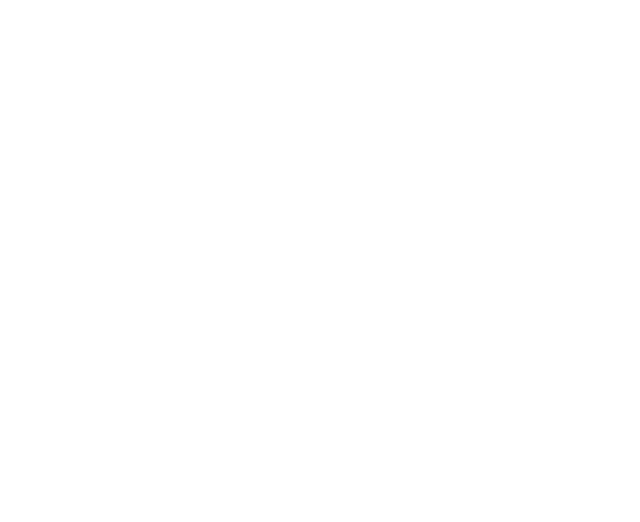
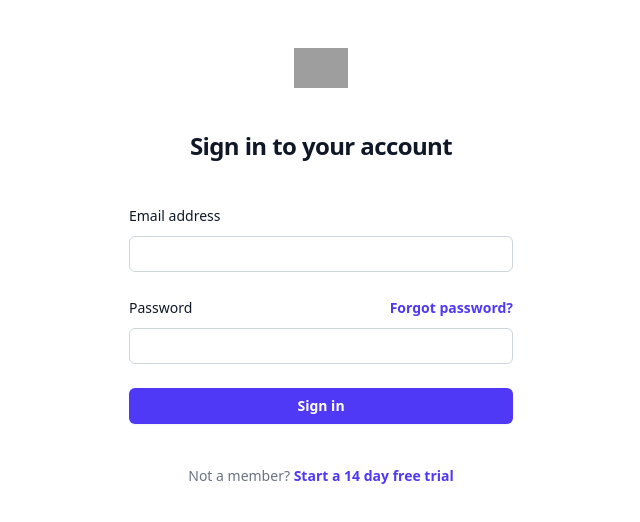
Before and after one commit to Emilia2708/kurs-nuxt-2628maja, a Nuxt app: page / in a window 1280 px wide. Shown: the top 522 px of the page, without its empty margins (319-959 px from the left). Built offline with nearby package versions, Linux system fonts and the light colour scheme; grey boxes are pictures that could not be loaded.

Commit message:
Podłączenie tailwindcss oraz stworzenei elementu komponentu logowania - Formlogin

```diff
--- a/app.vue
+++ b/app.vue
@@ -1,6 +1,4 @@
 <template>
-  <div>
-
-  </div>
+  <FormLogin />
 
 </template>
--- /dev/null
+++ b/assets/css/main.css
@@ -0,0 +1 @@
+@import "tailwindcss";
--- /dev/null
+++ b/components/FormLogin.vue
@@ -0,0 +1,49 @@
+<template>
+  <div class="flex min-h-full flex-col justify-center px-6 py-12 lg:px-8">
+    <div class="sm:mx-auto sm:w-full sm:max-w-sm">
+      <img class="mx-auto h-10 w-auto" src="https://tailwindcss.com/plus-assets/img/logos/mark.svg?color=indigo&shade=600" alt="Your Company">
+      <h2 class="mt-10 text-center text-2xl/9 font-bold tracking-tight text-gray-900">Sign in to your account</h2>
+    </div>
+
+    <div class="mt-10 sm:mx-auto sm:w-full sm:max-w-sm">
+      <form class="space-y-6" action="#" method="POST">
+        <div>
+          <label for="email" class="block text-sm/6 font-medium text-gray-900">Email address</label>
+          <div class="mt-2">
+            <input type="email" name="email" id="email" autocomplete="email" required class="block w-full rounded-md bg-white px-3 py-1.5 text-base text-gray-900 outline-1 -outline-offset-1 outline-gray-300 placeholder:text-gray-400 focus:outline-2 focus:-outline-offset-2 focus:outline-indigo-600 sm:text-sm/6">
+          </div>
+        </div>
+
+        <div>
+          <div class="flex items-center justify-between">
+            <label for="password" class="block text-sm/6 font-medium text-gray-900">Password</label>
+            <div class="text-sm">
+              <a href="#" class="font-semibold text-indigo-600 hover:text-indigo-500">Forgot password?</a>
+            </div>
+          </div>
+          <div class="mt-2">
+            <input type="password" name="password" id="password" autocomplete="current-password" required class="block w-full rounded-md bg-white px-3 py-1.5 text-base text-gray-900 outline-1 -outline-offset-1 outline-gray-300 placeholder:text-gray-400 focus:outline-2 focus:-outline-offset-2 focus:outline-indigo-600 sm:text-sm/6">
+          </div>
+        </div>
+
+        <div>
+          <button type="submit" class="flex w-full justify-center rounded-md bg-indigo-600 px-3 py-1.5 text-sm/6 font-semibold text-white shadow-xs hover:bg-indigo-500 focus-visible:outline-2 focus-visible:outline-offset-2 focus-visible:outline-indigo-600">Sign in</button>
+        </div>
+      </form>
+
+      <p class="mt-10 text-center text-sm/6 text-gray-500">
+        Not a member?
+        <a href="#" class="font-semibold text-indigo-600 hover:text-indigo-500">Start a 14 day free trial</a>
+      </p>
+    </div>
+  </div>
+
+</template>
+
+<script lang="ts" setup>
+
+</script>
+
+<style>
+
+</style>
--- a/nuxt.config.ts
+++ b/nuxt.config.ts
@@ -1,5 +1,14 @@
 // https://nuxt.com/docs/api/configuration/nuxt-config
+
+import tailwindcss from "@tailwindcss/vite";
+
 export default defineNuxtConfig({
   compatibilityDate: '2025-05-15',
-  devtools: { enabled: true }
+  devtools: { enabled: true },
+  css: ['~/assets/css/main.css'],
+  vite: {
+    plugins: [
+      tailwindcss(),
+    ],
+  },
 })
--- a/package.json
+++ b/package.json
@@ -10,7 +10,9 @@
     "postinstall": "nuxt prepare"
   },
   "dependencies": {
+    "@tailwindcss/vite": "^4.1.7",
     "nuxt": "^3.17.4",
+    "tailwindcss": "^4.1.7",
     "vue": "^3.5.14",
     "vue-router": "^4.5.1"
   }
```
Also changed, not shown: 1 other file (tests, documents, lock files or other folders).
